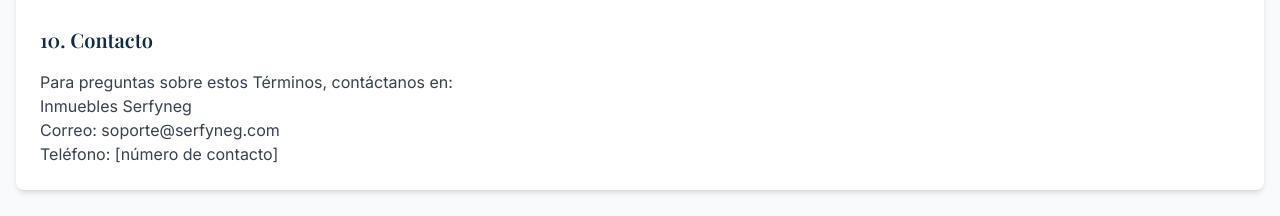
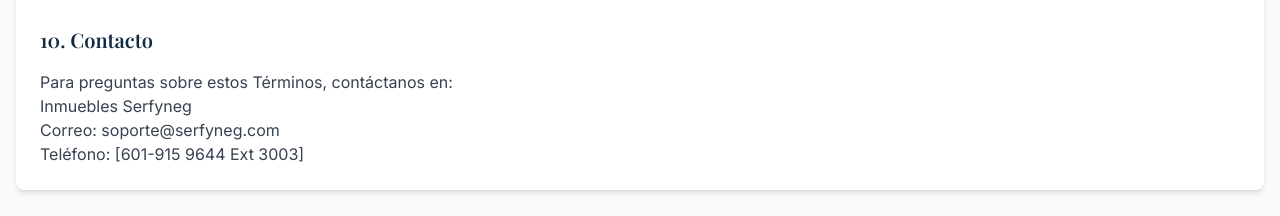
Before and after one commit to AnalistaSerfyneg/real-estate-frontend, a React (Vite) app: page /terms-of-service in a window 1280 px wide. Shown: the part 1463-1679 px from the top of the page. Built offline with nearby package versions, Linux system fonts and the light colour scheme.

Commit message:
telefono

```diff
--- a/src/pages/terms-of-service.tsx
+++ b/src/pages/terms-of-service.tsx
@@ -113,7 +113,7 @@ const TermsService: React.FC = () => {
               <br />
               Correo: soporte@serfyneg.com
               <br />
-              Teléfono: [número de contacto]
+              Teléfono: [601-915 9644 Ext 3003]
             </p>
           </section>
         </div>
```
Also changed, not shown: 1 other file (tests, documents, lock files or other folders).
